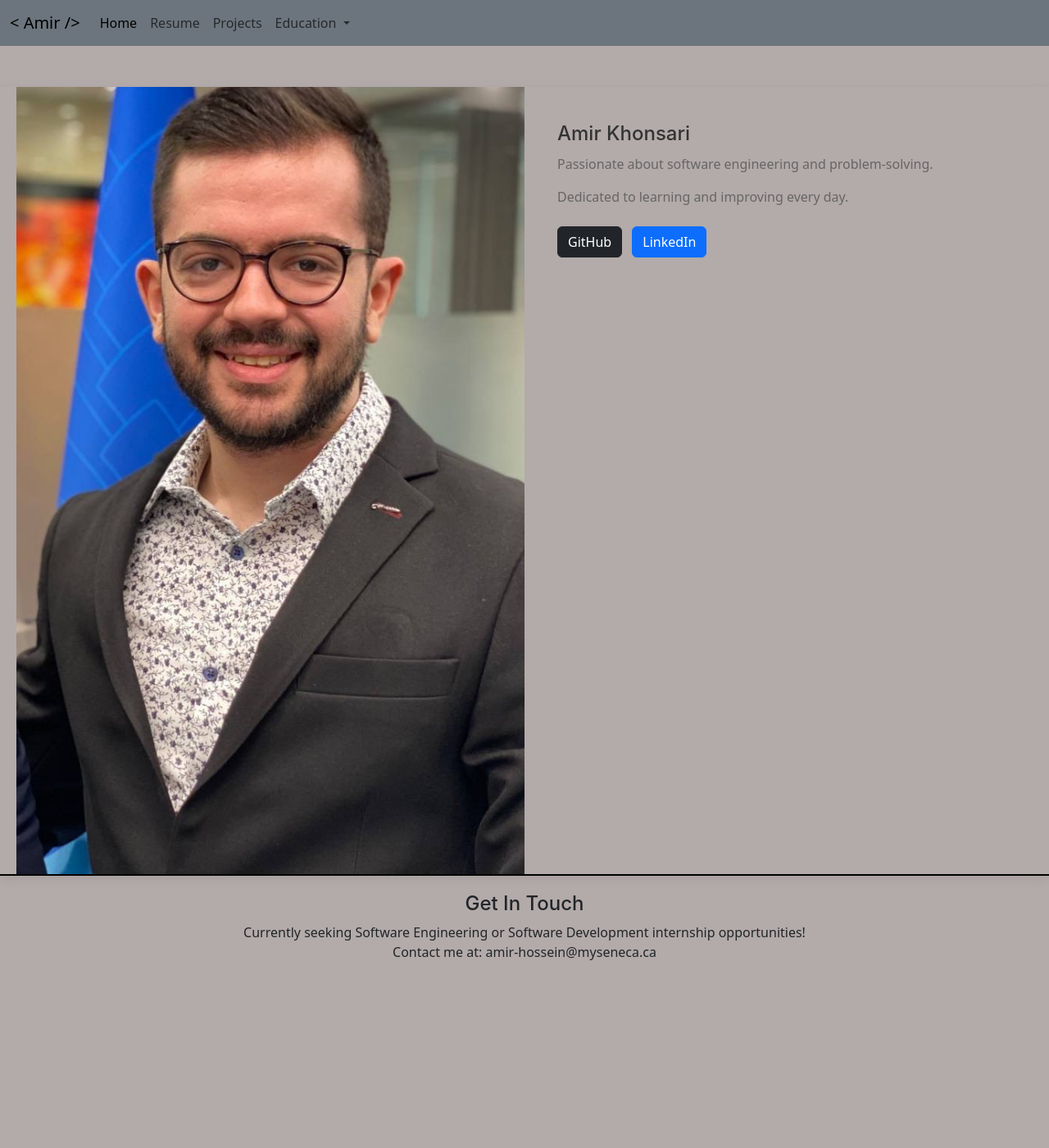
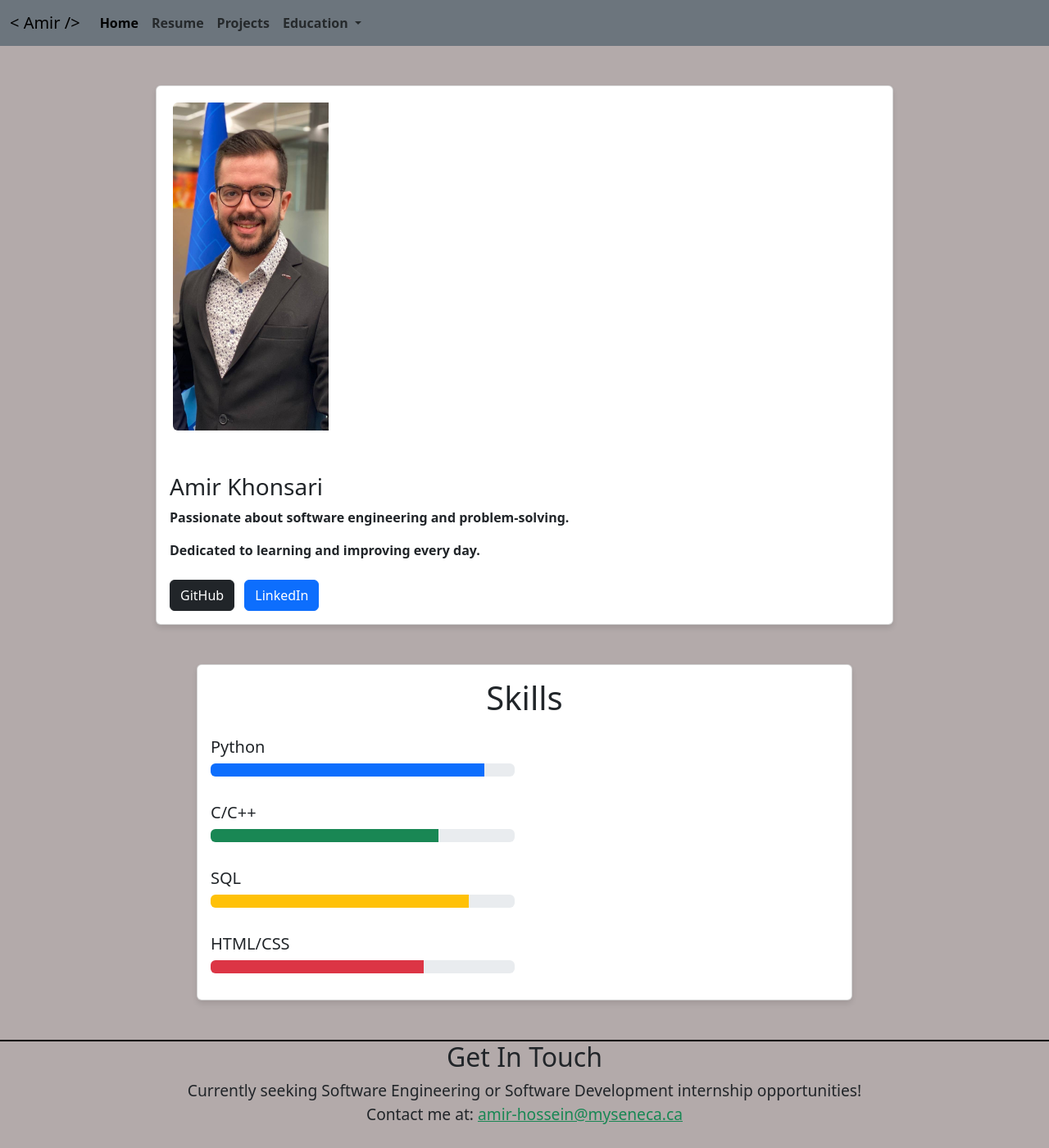
Before and after one commit to Amirhosseinmk/Portfolio, a Django app: page / in a window 1280 px wide. Shown: the whole page at 82% size. Before the commit the page ends 1171 px from the top, so only its background shows below. Run offline with Django 5.2, Linux system fonts and the light colour scheme; some libraries are stand-ins or nearby versions.

Commit message:
endUpdate

```diff
--- a/static/styles/chem.css
+++ b/static/styles/chem.css
@@ -1,3 +1,6 @@
 body{
     background-color: rgb(179, 170, 170)
 }
+.col-md-8{
+    padding-bottom: 20px;
+}
--- a/static/styles/home.css
+++ b/static/styles/home.css
@@ -14,13 +14,10 @@
     margin-right: 10px;
 }
 .uk-card{
-    height: 120vh;
+    height: 140vh;
 
 }
-.uk-card-footer{
-    border-top: 2px solid black;
 
-}
 
 
 
@@ -39,15 +36,7 @@
 }
 
 html, body {
-    height: 50%;
-}
-
-
-
-footer {
-    position: relative;
-    bottom: 500px;
-    width: 100%;
+    height: 100%;
 }
 
 .row {
@@ -68,3 +57,56 @@ footer {
     box-shadow: 0 4px 6px rgba(0, 0, 0, 0.1);
     border-radius: 8px;
 }
+
+
+.progress-bar {
+    transition: width 2s ease-in-out;
+}
+.text-center{
+    text-align: center;
+}
+
+@keyframes progress-animation {
+    from {
+        width: 0;
+    }
+    to {
+        width: var(--progress-width);
+    }
+}
+
+.progress-bar.bg-primary {
+    background-color: #007bff;
+}
+
+.progress-bar.bg-success {
+    background-color: #28a745;
+}
+
+.progress-bar.bg-warning {
+    background-color: #ffc107;
+}
+
+.progress-bar.bg-danger {
+    background-color: #dc3545;
+}
+
+
+.progress-bar:hover {
+    opacity: 0.9;
+}
+
+
+
+@media (max-width: 768px) {
+    .uk-card-footer {
+        text-align: center;
+    }
+    .uk-card-footer .d-flex {
+        flex-direction: column;
+    }
+    .uk-card-footer .btn {
+        width: 100%;
+        margin-bottom: 10px;
+    }
+}
--- a/template/home.html
+++ b/template/home.html
@@ -6,29 +6,22 @@
     <meta name="viewport" content="width=device-width, initial-scale=1.0">
     <title>Portfolio</title>
     <link rel="stylesheet" type="text/css" media="screen" href="{% static 'styles/home.css' %}">
-    <link rel="stylesheet" href="https://cdn.jsdelivr.net/npm/uikit@3.22.0/dist/css/uikit.min.css" />
     <link href="https://cdn.jsdelivr.net/npm/bootstrap@5.3.0/dist/css/bootstrap.min.css" rel="stylesheet">
-    <script src="https://cdn.jsdelivr.net/npm/uikit@3.22.0/dist/js/uikit.min.js"></script>
-    <script src="https://cdn.jsdelivr.net/npm/uikit@3.22.0/dist/js/uikit-icons.min.js"></script>
     <script src="https://cdn.jsdelivr.net/npm/bootstrap@5.3.0/dist/js/bootstrap.bundle.min.js"></script>
 </head>
-<body style="background-color: rgb(179, 170, 170);;">
+<body style="background-color: rgb(179, 170, 170);">
     {% include 'navbar.html' %}
-
-    <!-- Profile Section -->
-    <div class="uk-card uk-card-default uk-child-width-1-2@s uk-grid-collapse" uk-grid style="margin-top: 50px; padding: 0px 20px 0px 20px; background-color: rgb(179, 170, 170);">
-        <!-- Image Section -->
-        <div class="uk-card-media-left uk-cover-container">
-            <img src="{% static 'images/pic1.jpg' %}" alt="Profile Image" uk-cover style="height: 700px; width: min-content;">
-            <canvas width="100" height="500 px" ></canvas>
+    <div class="container mt-5">
+        <div class="card mb-3" style="max-width: 900px; margin: auto;">
+            <div class="row g-0" style="display: flex; align-items: center;">
+                <div>
+                    <img src="{% static 'images/pic1.jpg' %}" class="img-fluid rounded-start" alt="Profile Image" style="height: 400px; width: 190px; margin: 20px;">
                 </div>
-        <!-- Text Section -->
-        <div>
-            <div class="uk-card-body">
-                <h3 class="uk-card-title">Amir Khonsari</h3>
-                <p>Passionate about software engineering and problem-solving.</p>
-                <p>Dedicated to learning and improving every day.</p>
-                <!-- Social Links -->
+                <div class="col-md-8">
+                    <div class="card-body">
+                        <h3 class="card-title">Amir Khonsari</h3>
+                        <p class="card-text"><strong>Passionate about software engineering and problem-solving.</strong></p>
+                        <p class="card-text"><strong>Dedicated to learning and improving every day.</strong></p>
                         <div class="mt-4">
                             <a href="https://github.com/Amirhosseinmk" target="_blank" class="btn btn-dark me-2">
                                 <ion-icon name="logo-github"></ion-icon> GitHub
@@ -40,21 +33,66 @@
                     </div>
                 </div>
             </div>
+        </div>
+    </div>
+        <div class="card mt-5 mb-5" style="max-width: 800px; margin: auto;">
+            <div class="card-body">
+                <h1 class="text-center mb-4">Skills</h1>
+                <div class="row">
+
+                    <div class="col-md-6 mb-3">
+                        <h5>Python</h5>
+                        <div class="progress">
+                            <div class="progress-bar bg-primary" role="progressbar" style="width: 0;" data-progress="90"></div>
+                        </div>
+                    </div>
+
+                    <div class="col-md-6 mb-3">
+                        <h5>C/C++</h5>
+                        <div class="progress">
+                            <div class="progress-bar bg-success" role="progressbar" style="width: 0;" data-progress="75"></div>
+                        </div>
+                    </div>
+
+                    <div class="col-md-6 mb-3">
+                        <h5>SQL</h5>
+                        <div class="progress">
+                            <div class="progress-bar bg-warning" role="progressbar" style="width: 0;" data-progress="85"></div>
+                        </div>
+                    </div>
+
+                    <div class="col-md-6 mb-3">
+                        <h5>HTML/CSS</h5>
+                        <div class="progress">
+                            <div class="progress-bar bg-danger" role="progressbar" style="width: 0;" data-progress="70"></div>
+                        </div>
+                    </div>
+                </div>
+            </div>
+        </div>
+    </div>
 
 
-    <div class="uk-card-footer " style="margin-top:0px ;background-color: rgb(179, 170, 170);">
-        <div class="uk-container " style="text-align: center;">
-            <h4>Get In Touch</h4>
+    <div class="card-footer bg-transparent text-center" style="border-top: 2px solid black; padding-bottom: 10px; font-size: larger;">
+        <h2>Get In Touch</h2>
         <p>
             Currently seeking Software Engineering or Software Development internship opportunities! <br>
             Contact me at:
-                <a href="mailto:amir-hossein@myseneca.ca" class="uk-link-reset">
+            <a href="mailto:amir-hossein@myseneca.ca" class="text-success">
                 amir-hossein@myseneca.ca
             </a>
         </p>
     </div>
-    </div>
 
-    <script src="https://cdn.jsdelivr.net/npm/uikit@3.22.0/dist/js/uikit.min.js"></script>
+
+    <script>
+
+        document.querySelectorAll('.progress-bar').forEach(bar => {
+            const progress = bar.getAttribute('data-progress');
+            setTimeout(() => {
+                bar.style.width = progress + '%';
+            }, 100);
+        });
+    </script>
 </body>
 </html>
--- a/template/navbar.html
+++ b/template/navbar.html
@@ -6,8 +6,8 @@
             <span class="navbar-toggler-icon"></span>
         </button>
         <div class="collapse navbar-collapse" id="navbarSupportedContent">
-            <ul class="navbar-nav me-auto mb-2 mb-lg-0">
-                <li class="nav-item">
+            <ul class="navbar-nav me-auto mb-2 mb-lg-0" style="font-weight: bold;">
+                <li class="nav-item" >
                     <a class="nav-link active" aria-current="page" href="{% url 'home' %}">Home</a>
                 </li>
                 <li class="nav-item">
```
Also changed, not shown: template/about.html (deleted, +0 -19 lines), template/chem.html (+39 -12 lines), template/software.html (+8 -7 lines), static/images/portfolio.jpg (added), static/styles/software.css (line endings or trailing spaces). Lines whose indentation alone changed are shown as unchanged.
